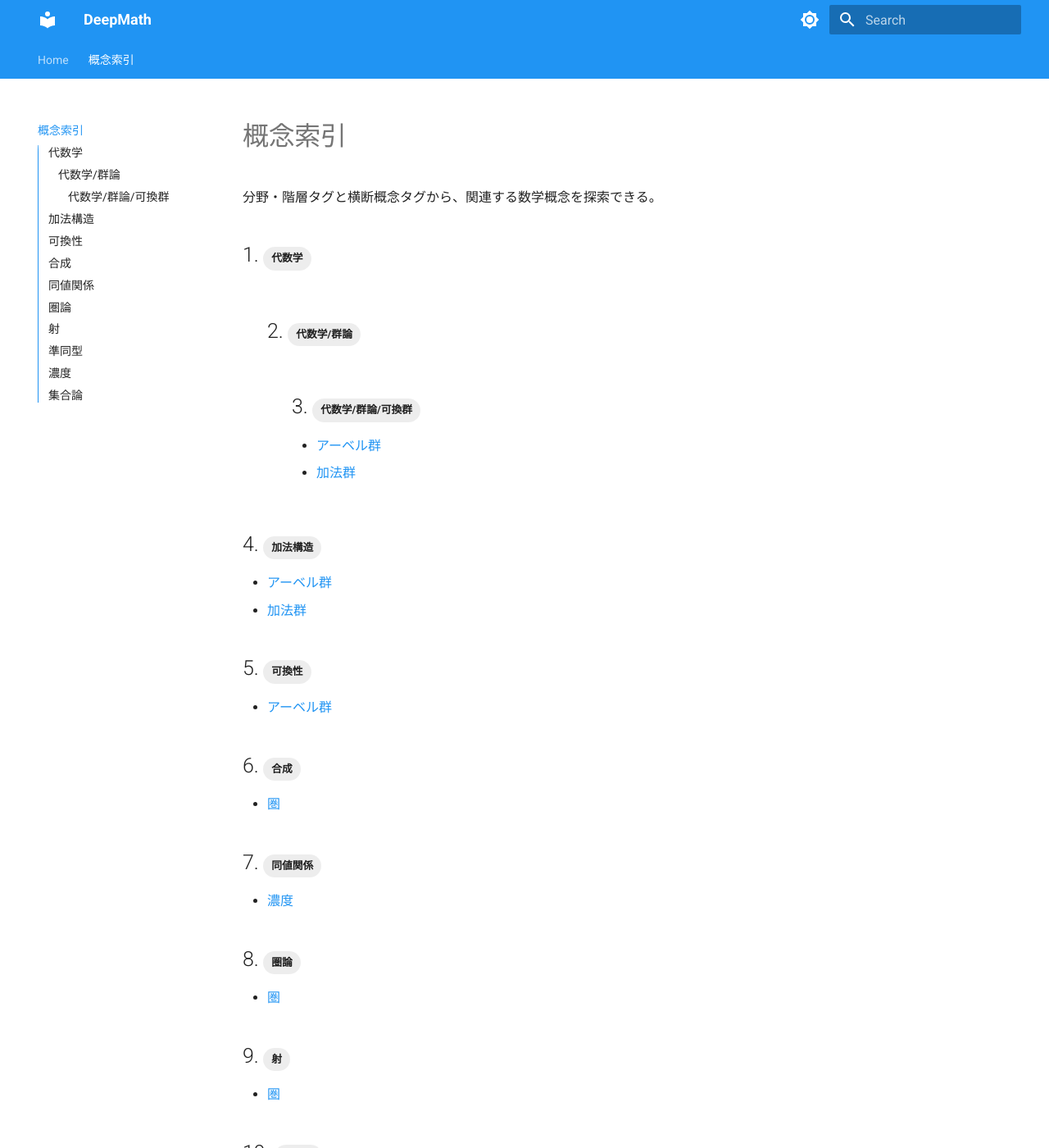
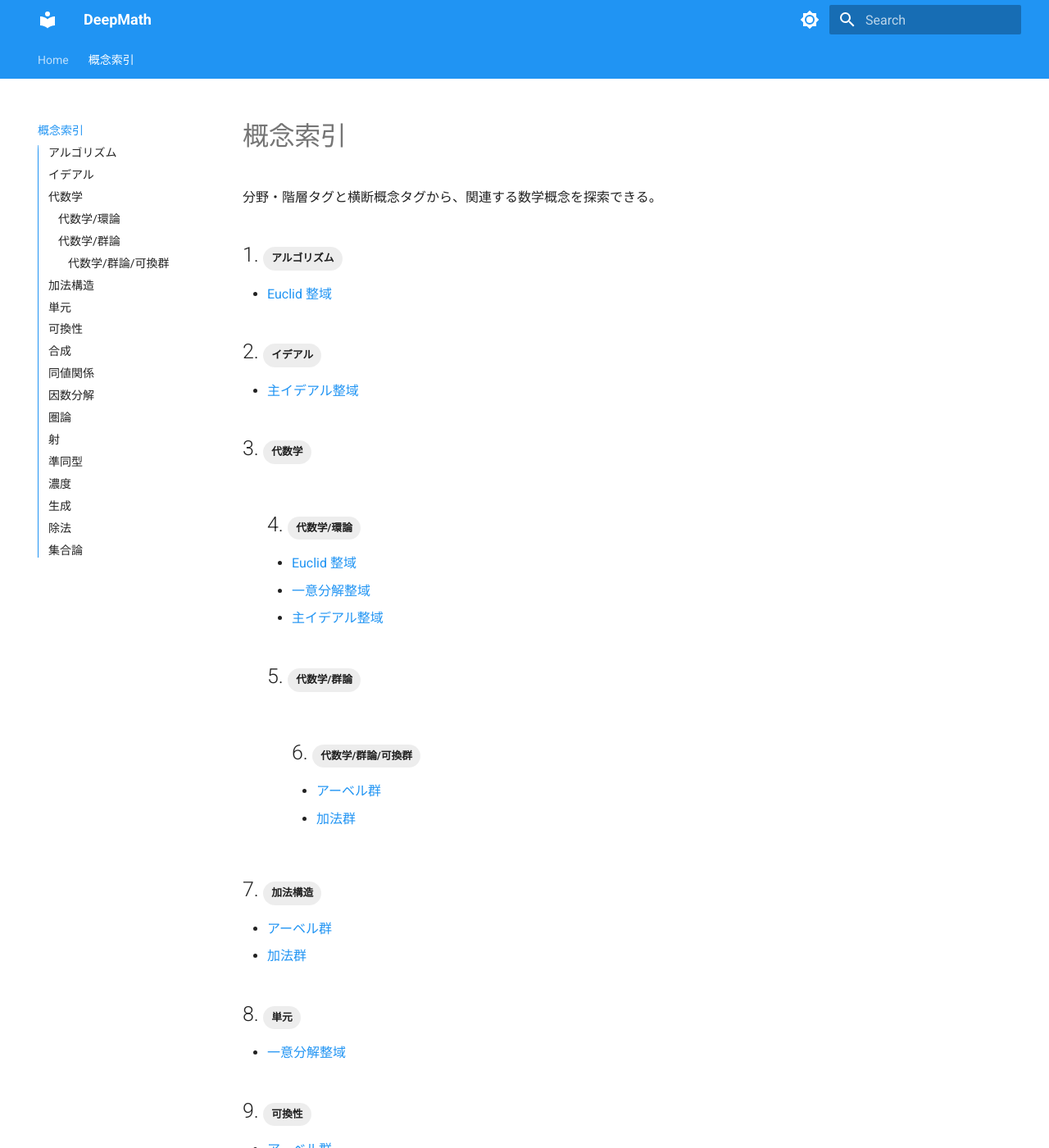
Before and after one commit to skrtk98/deepmath, an MkDocs documentation site: the page built from docs/tags.md, in a window 1280 px wide and 1400 px high. Shown: the whole window at 82% size. Built offline with MkDocs 1.6.1 and Material for MkDocs 9.7.7, drawn with Linux system fonts in a browser that asks for light colours; some of the changed text lies outside the part shown.

Commit message:
Migrate phase 1 factorization domains

````diff
--- /dev/null
+++ b/docs/wiki/euclidean_domain.md
@@ -0,0 +1,33 @@
+---
+tags:
+  - 代数学/環論
+  - 除法
+  - 因数分解
+  - アルゴリズム
+---
+
+# Euclid 整域
+
+## 定義
+
+> [!definition] Euclid 整域
+> 整域 $`R`$ が **Euclid 整域** (*Euclidean domain*) であるとは、写像 $`\delta\colon R\setminus\{0_R\}\to\mathbb{N}`$ が存在して、任意の $`a\in R`$ および $`b\in R\setminus\{0_R\}`$ に対して、
+> ```math
+> a=bq+r
+> ```
+> を満たす $`q,r\in R`$ が存在し、$`r=0_R`$ または $`\delta(r)<\delta(b)`$ が成り立つことである。
+> このような $`\delta`$ を Euclid 関数という。
+
+この条件は、$`R`$ において余り付き除法を行えることを表す。
+
+## 例
+
+整数環 $`\mathbb{Z}`$ は、$`\delta(a)=|a|`$ により Euclid 整域となる。
+
+体 $`k`$ 上の一変数多項式環 $`k[x]`$ は、$`\delta(f)=\deg f`$ により Euclid 整域となる。
+
+## 性質
+
+Euclid 整域は主イデアル整域である。
+
+したがって、Euclid 整域は一意分解整域でもある。
--- /dev/null
+++ b/docs/wiki/principal_ideal_domain.md
@@ -0,0 +1,30 @@
+---
+tags:
+  - 代数学/環論
+  - イデアル
+  - 生成
+  - 因数分解
+---
+
+# 主イデアル整域
+
+## 定義
+
+> [!definition] 主イデアル整域
+> **主イデアル整域** (*principal ideal domain*, PID) とは、すべてのイデアルが主イデアルである整域をいう。
+
+すなわち、整域 $`R`$ が主イデアル整域であるとは、任意のイデアル $`I\subseteq R`$ に対して、ある $`a\in R`$ が存在し $`I=(a)`$ と表せることである。
+
+## 例
+
+整数環 $`\mathbb{Z}`$ は主イデアル整域である。
+
+体 $`k`$ 上の一変数多項式環 $`k[x]`$ も主イデアル整域である。
+
+一方、二変数多項式環 $`k[x,y]`$ は主イデアル整域ではない。
+
+## 性質
+
+Euclid 整域は主イデアル整域である。
+
+主イデアル整域は一意分解整域である。
--- /dev/null
+++ b/docs/wiki/unique_factorization_domain.md
@@ -0,0 +1,30 @@
+---
+tags:
+  - 代数学/環論
+  - 因数分解
+  - 単元
+  - 可換性
+---
+
+# 一意分解整域
+
+## 定義
+
+整域 $`R`$ の非零非単元 $`p`$ が **既約元** (*irreducible element*) であるとは、$`p=ab`$ と表したとき、$`a`$ または $`b`$ が単元となることである。
+
+二元 $`a,b\in R`$ が **同伴** (*associates*) であるとは、ある単元 $`u\in R^\times`$ によって $`a=ub`$ と表せることである。
+
+> [!definition] 一意分解整域
+> **一意分解整域** (*unique factorization domain*, UFD) とは、任意の非零非単元が既約元の有限個の積に分解でき、分解に現れる既約元が順序と同伴を除いて一意に定まる整域である。
+
+## 例
+
+整数環 $`\mathbb{Z}`$ は一意分解整域である。
+
+体 $`k`$ と正整数 $`n`$ に対して、多項式環 $`k[x_1,\dots,x_n]`$ は一意分解整域である。
+
+## 性質
+
+主イデアル整域は一意分解整域である。
+
+したがって、Euclid 整域も一意分解整域である。
````
Also changed, not shown: MIGRATION_PLAN.md (+1 -1 lines).
